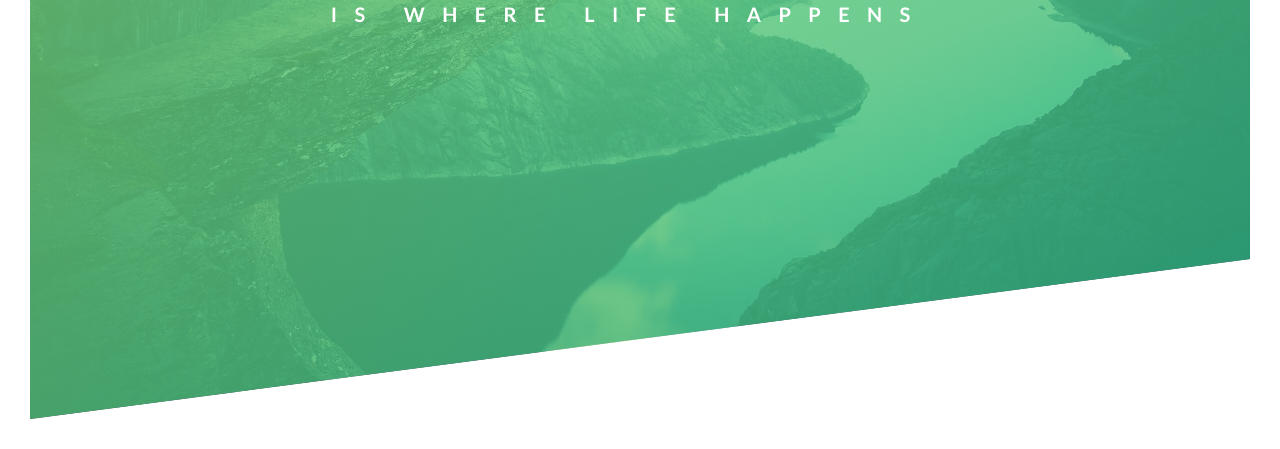
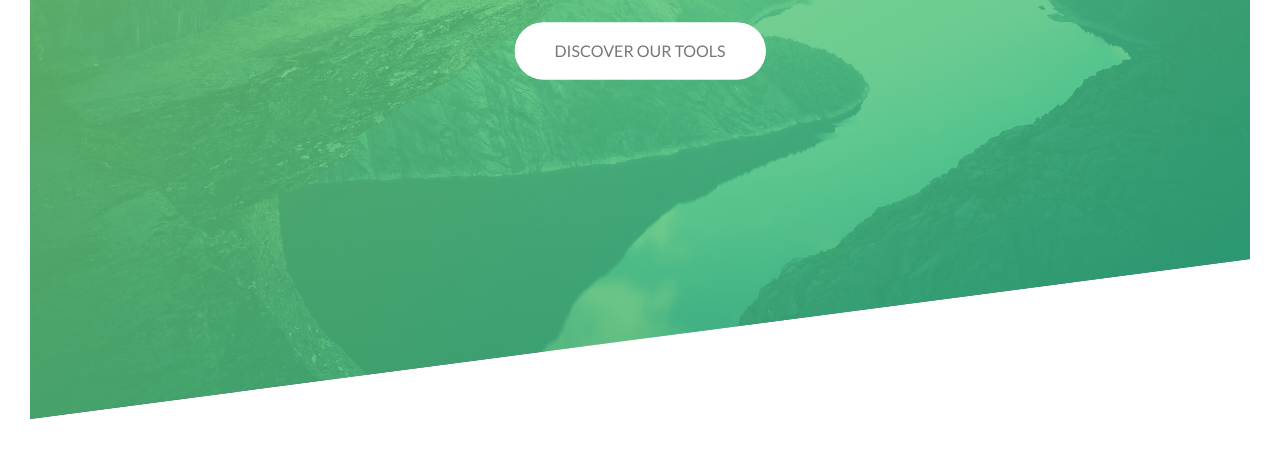
Before and after one commit to svsannidhay/Natours, a plain HTML site: page index.htm in a window 1280 px wide. Shown: the part 371-820 px from the top of the page. Drawn offline with Linux system fonts and the light colour scheme.

Commit message:
Header section completed

```diff
--- a/css/style.css
+++ b/css/style.css
@@ -47,10 +47,13 @@ body {
   top:40%;
   left: 50%;
   transform: translate(-50%,-50%);
+  text-align: center;
 }
 .heading-primary {
   color: #fff;
   text-transform: uppercase;
+  backface-visibility: hidden;
+  margin-bottom: 40px;
 }
 .heading-primary-main {
   display: block;
@@ -71,6 +74,58 @@ body {
   animation-timing-function: ease-in;
 }
 
+/* /////////////////// */
+/* // BUTTONS // */
+/* /////////////////// */
+.btn:link,
+.btn:visited {
+  display: inline-block;
+  text-transform: uppercase;
+  text-decoration: none;
+  padding: 15px 40px;
+  border-radius: 100px;
+  transition: transform 0.2s;
+  position: relative;
+}
+.btn:hover{
+  transform: translateY(-2px);
+  box-shadow: 0 10px 20px rgba(0,0,0,.2);
+}
+.btn:active {
+  transform: translateY(-1px);
+  box-shadow: 0 5px 10px rgba(0,0,0,.2);
+}
+.btn::after {
+  content: "";
+  display: inline-block;
+  height:100%;
+  width:100%;
+  border-radius: 100px;
+  position: absolute;
+  top:0;
+  left:0;
+  z-index: -1;
+  transition: all 0.4s;
+}
+.btn:hover::after {
+  transform: scaleX(1.4) scaleY(1.6);
+  opacity: 0;
+}
+.btn-animated {
+  animation-name: moveInBottom;
+  animation-duration: .5s;
+  animation-timing-function: ease-out;
+  animation-delay: .75s;
+  /* applying the styles of animation at 0% before animation starts */
+  animation-fill-mode: backwards;
+}
+.btn-white {
+  background-color: white;
+  color: #777;
+}
+.btn-white::after {
+  background-color: white;
+}
 /* /////////////////// */
 /* // ANIMATIONS // */
 /* /////////////////// */
@@ -100,3 +155,13 @@ body {
     transform: translate(0);
   }
 }
+@keyframes moveInBottom {
+  0% {
+    opacity: 0;
+    transform: translateY(40px);
+  }
+  100% {
+    transform: translateY(0);
+    opacity: 1;
+  }
+}
--- a/index.htm
+++ b/index.htm
@@ -20,6 +20,7 @@
           <span class="heading-primary-main">Outdoors</span>
           <span class="heading-primary-sub">is where life happens</span>
         </h1>
+        <a href="#" class="btn btn-white btn-animated">Discover our tools</a>
       </div>
     </header>
   </body>
```
